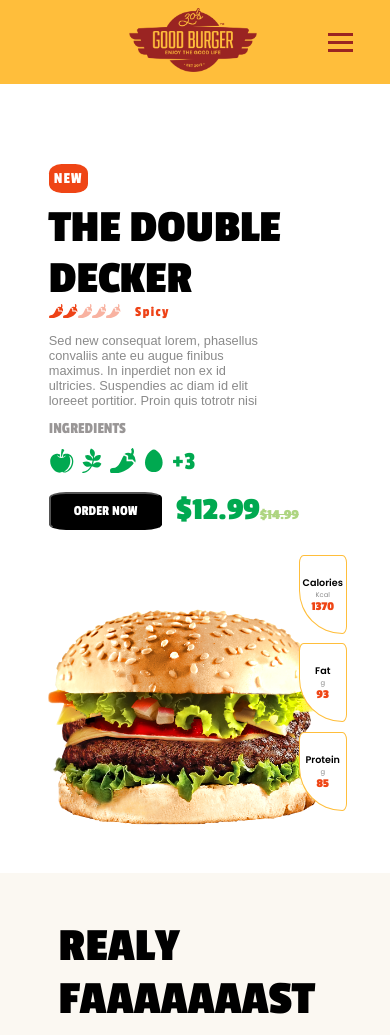
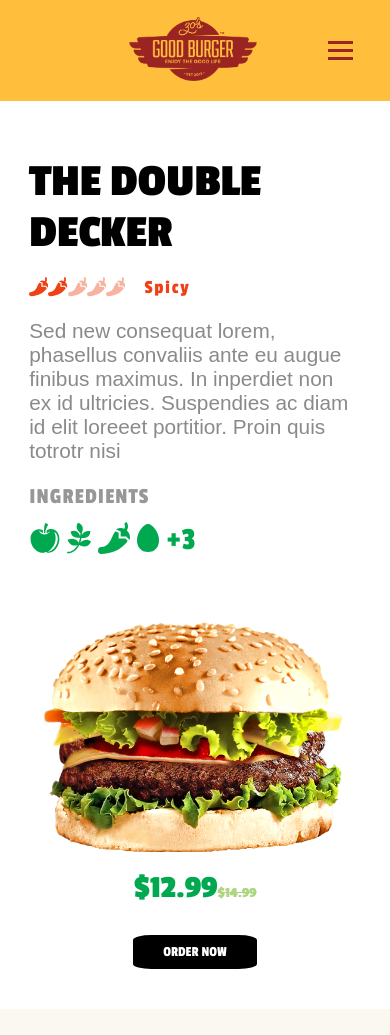
Before and after one commit to Quentin0292/BillyBurgerFront, a Gatsby site: page / in a window 390 px wide. Shown: the top 1035 px of the page. Built offline with nearby package versions, Linux system fonts and the light colour scheme; Gatsby itself is replaced by a stand-in of ours.

Commit message:
add: added some style for responsive to my home component

```diff
--- a/src/components/homeContent.js
+++ b/src/components/homeContent.js
@@ -34,7 +34,7 @@ const homeContent = () => {
           </div>
         </div>
         <div className="home-order">
-          <button>order now </button>
+          <button className="desktop-button">order now </button>
           <div>
             <span>$12.99</span>
             <span>$14.99</span>
@@ -61,6 +61,13 @@ const homeContent = () => {
           </div>
         </div>
       </section>
+      <div className="only-mobile">
+        <button className="mobile-buton">order now</button>
+        <div>
+          <span>$12.99</span>
+          <span>$14.99</span>
+        </div>
+      </div>
     </div>
   )
 }
--- a/src/pages/index.js
+++ b/src/pages/index.js
@@ -15,8 +15,8 @@ import "../sass/App.scss"
 const IndexPage = () => (
   <Layout>
     <SEO title="Home" />
+    <Header />
     <section id="main-content">
-      <Header />
       <HomeContent />
     </section>
     <section id="info-content">
--- a/src/sass/App.scss
+++ b/src/sass/App.scss
@@ -15,7 +15,6 @@ body,
 html {
   box-sizing: border-box;
   list-style: none;
-
   // font-family: "Josefin Sans", cursive;
   margin: 0;
   padding: 0;
--- a/src/sass/_header.scss
+++ b/src/sass/_header.scss
@@ -2,8 +2,9 @@ nav {
   display: flex;
   justify-content: space-around;
   align-items: center;
-  min-height: 10vh;
+  min-height: 12vh;
   font-family: "Passion One", cursive;
+  background-color: #ffbe3b;
 
   .logo {
     img {
@@ -73,7 +74,7 @@ nav {
       background-color: #ffbe3b;
       right: 0px;
       height: 92vh;
-      top: 9vh;
+      top: 12vh;
       display: flex;
       flex-direction: column;
       align-items: center;
--- a/src/sass/_homeContent.scss
+++ b/src/sass/_homeContent.scss
@@ -1,9 +1,8 @@
 .home-content {
   display: flex;
   align-items: center;
-  justify-content: space-around;
-  width: 75vw;
-  margin: 10vh auto 0 auto;
+  margin: 0px auto;
+  width: 75%;
 
   .home-info {
     .btn-new {
@@ -79,6 +78,7 @@
         font-size: 0.9em;
         border-radius: 15%;
         color: white;
+        border: none;
       }
       span {
         color: #00a950;
@@ -101,12 +101,14 @@
       width: 590px;
       padding-top: 35px;
     }
+
     .home-nutrition {
       display: flex;
       margin-left: -230px;
       height: 40%;
 
       .home-nutrition-card {
+        border: 1px solid #ffbe3b;
         background-color: white;
         margin-right: 1em;
         display: flex;
@@ -138,6 +140,20 @@
       }
     }
   }
+  button {
+    background-color: black;
+    padding: 9px 23px;
+    font-family: "Passion One", cursive;
+    text-transform: uppercase;
+    font-size: 0.9em;
+    border-radius: 15%;
+    color: white;
+    border: none;
+  }
+
+  .only-mobile {
+    display: none;
+  }
 }
 
 // .home-info {
@@ -156,47 +172,74 @@
   }
 }
 
-@media only screen and (max-width: 813px) {
+@media only screen and (max-width: 800px) {
   .home-content {
     display: flex;
     flex-direction: column;
+    width: 85%;
+    margin: 2.5em auto;
     .home-info {
-      // display: flex;
-      // flex-direction: column;
-      // align-items: center;
-      // justify-content: center;
+      display: flex;
+      flex-direction: column;
+
+      .btn-new {
+        display: none;
+      }
+
       .home-title {
         font-size: 2.9em;
       }
       .home-spicy {
-        font-size: 0.9em;
+        font-size: 1.2em;
+        padding-top: 1em;
       }
       .home-description {
-        font-size: 0.8em;
+        font-size: 1.3em;
+        width: 100%;
+      }
+      .home-ingredient {
+        .ingredient-title {
+          font-size: 1.4em;
+          letter-spacing: 0.05em;
+        }
+        .ingredient-list {
+          font-size: 2em;
+        }
       }
       .home-order {
-        width: 100%;
+        display: none;
       }
     }
 
     .home-photo {
-      // flex-direction: column-reverse;
-
       .home-burger {
-        margin-top: 2em;
-        width: 310px;
-        margin-bottom: 2em;
+        width: 100%;
       }
 
       .home-nutrition {
-        flex-direction: column;
-        margin-left: -45px;
-        margin-top: 25px;
+        display: none;
+      }
+    }
+    .only-mobile {
+      display: block;
+      display: flex;
+      flex-direction: column-reverse;
+      justify-content: space-around;
+      button {
+        margin-top: 2em;
+        cursor: pointer;
+        outline: none;
+      }
+      span {
+        color: #00a950;
+        font-size: 2em;
+        font-family: "Passion One", cursive;
+        font-weight: 600;
 
-        .home-nutrition-card {
-          border: 1px solid #ffbe3b;
-          margin-bottom: 1em;
-          font-size: 0.6em;
+        &:last-child {
+          color: #aed581;
+          font-size: 0.9em;
+          text-decoration: line-through;
         }
       }
     }
--- a/src/sass/_index.scss
+++ b/src/sass/_index.scss
@@ -1,20 +1,8 @@
 #main-content {
-  z-index: 1;
-  height: 105vh;
-  background: #ffbe3b;
-  position: relative;
-
-  :before {
-    z-index: -1;
-    position: absolute;
-    height: 105vh;
-    content: "";
-    right: 35%;
-    background: white;
-    top: 0;
-    bottom: 0;
-    left: 0;
-  }
+  height: 95vh;
+  background: #fff;
+  display: flex;
+  width: 100%;
 }
 
 #info-content {
@@ -38,14 +26,10 @@
   height: 12vh;
 }
 
-@media screen and (max-width: 768px) {
+@media screen and (max-width: 813px) {
   #main-content {
     background: white;
     height: auto;
-  }
-
-  :before {
-    display: none;
   }
 
   #info-content {
```
